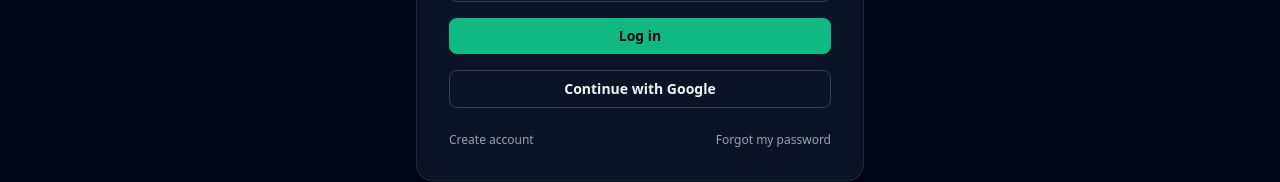
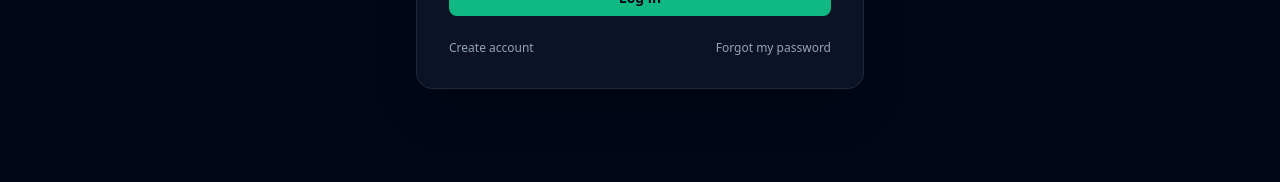
Before and after one commit to nilsalexberg/pdf2course, a Nuxt app: page /auth/login in a window 1280 px wide. Shown: the part 488-670 px from the top of the page. Built offline with nearby package versions, Linux system fonts and the light colour scheme; no server answers.

Commit message:
feat: add blank layout and apply it to auth pages and lesson view while disabling Google login button

```diff
--- /dev/null
+++ b/app/layouts/blank.vue
@@ -0,0 +1,7 @@
+<template>
+  <div class="min-h-screen bg-slate-950 text-slate-100 font-sans selection:bg-emerald-500/30 selection:text-emerald-400">
+    <main class="mx-auto max-w-7xl">
+      <slot />
+    </main>
+  </div>
+</template>
--- a/app/pages/auth/forgot-password.vue
+++ b/app/pages/auth/forgot-password.vue
@@ -1,4 +1,5 @@
 <script setup lang="ts">
+definePageMeta({ layout: 'blank' })
 useHead({ title: 'Forgot Password · pdf2course' })
 
 const client = useSupabaseClient()
--- a/app/pages/auth/login.vue
+++ b/app/pages/auth/login.vue
@@ -1,4 +1,5 @@
 <script setup lang="ts">
+definePageMeta({ layout: 'blank' })
 useHead({ title: 'Login · pdf2course' })
 
 const client = useSupabaseClient()
@@ -92,14 +93,14 @@ async function handleGoogleLogin() {
           Log in
         </UiButton>
 
-        <UiButton
+        <!-- <UiButton
           type="button"
           variant="secondary"
           :loading="loading"
           @click="handleGoogleLogin"
         >
           Continue with Google
-        </UiButton>
+        </UiButton> -->
       </form>
 
       <p v-if="errorMessage" class="mt-4 text-sm text-red-400">
--- a/app/pages/auth/register.vue
+++ b/app/pages/auth/register.vue
@@ -1,4 +1,5 @@
 <script setup lang="ts">
+definePageMeta({ layout: 'blank' })
 useHead({ title: 'Register · pdf2course' })
 
 const client = useSupabaseClient()
--- a/app/pages/auth/reset-password.vue
+++ b/app/pages/auth/reset-password.vue
@@ -1,4 +1,5 @@
 <script setup lang="ts">
+definePageMeta({ layout: 'blank' })
 useHead({ title: 'Reset Password · pdf2course' })
 
 const client = useSupabaseClient()
--- a/app/pages/dashboard/courses/[id]/lessons/[lessonId].vue
+++ b/app/pages/dashboard/courses/[id]/lessons/[lessonId].vue
@@ -1,7 +1,7 @@
 <script setup lang="ts">
 import type { Exercise, Lesson, LessonStep } from '@@/types/course'
 
-definePageMeta({ middleware: ['auth', 'role'] })
+definePageMeta({ middleware: ['auth', 'role'], layout: 'blank' })
 
 const route = useRoute()
 const courseId = route.params.id as string
```
